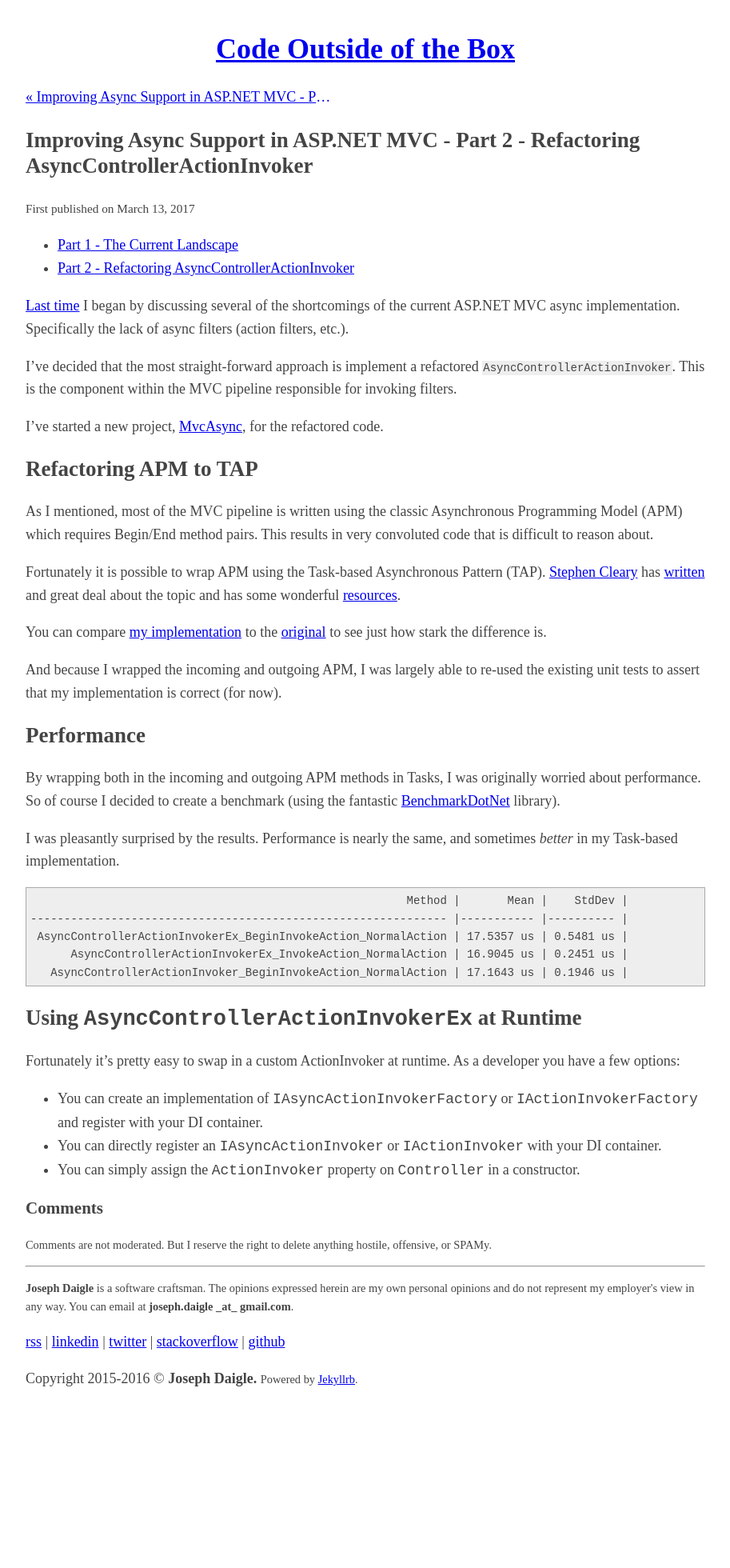
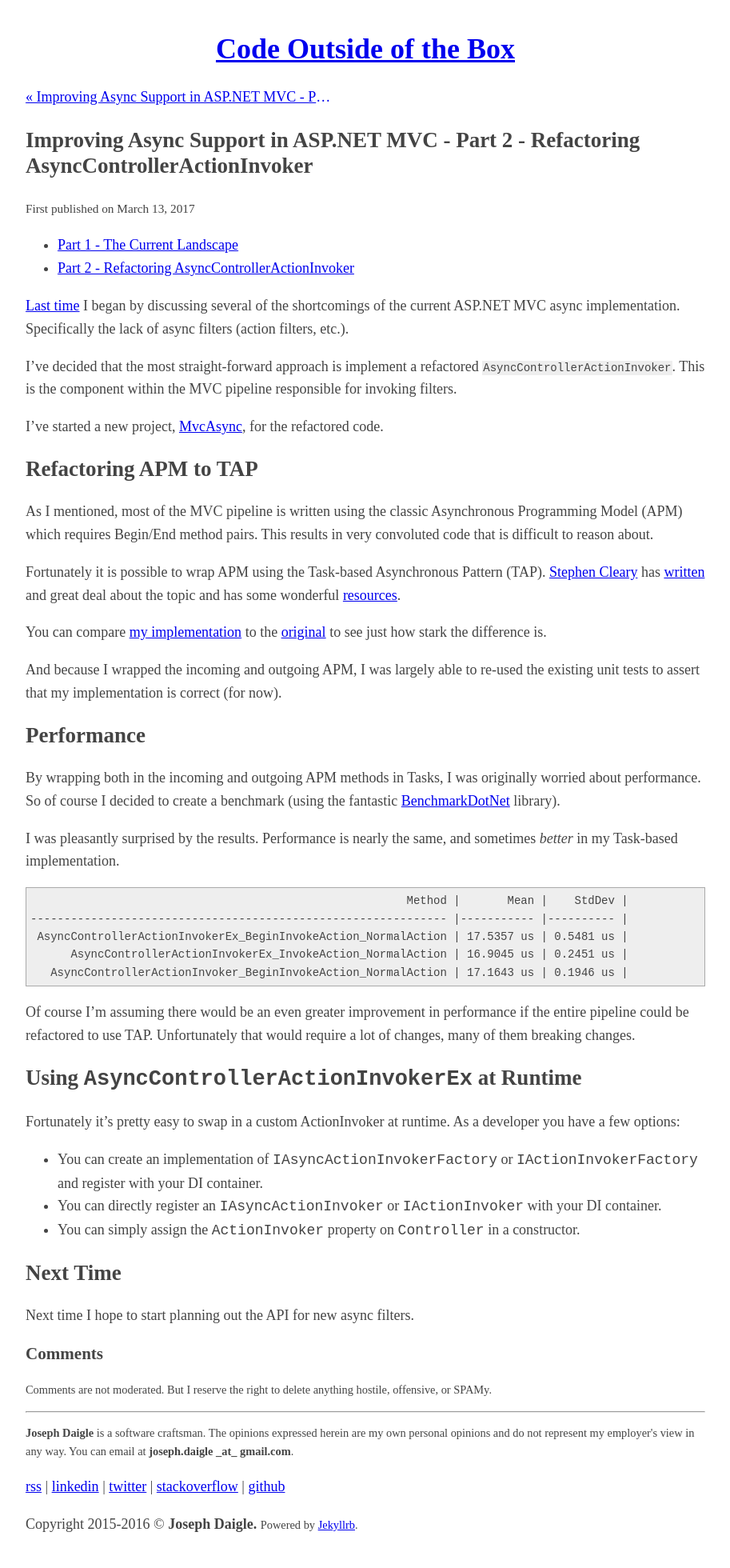
Before and after one commit to jdaigle/jdaigle.github.io, a Jekyll site: the page built from _posts/2017-03-13-improved-async-aspnet-mvc-part-2.md, in a window 1280 px wide. Shown: the whole page at 80% size, without its empty margins (183-1096 px from the left). Built offline with Jekyll 4.4.1, drawn with Linux system fonts in a browser that asks for light colours; before the commit the page ends 1778 px from its top, so only the background shows below that.

Commit message:
minor changes

```diff
--- a/_posts/2017-03-13-improved-async-aspnet-mvc-part-2.md
+++ b/_posts/2017-03-13-improved-async-aspnet-mvc-part-2.md
@@ -34,6 +34,8 @@ I was pleasantly surprised by the results. Performance is nearly the same, and s
           AsyncControllerActionInvokerEx_InvokeAction_NormalAction | 16.9045 us | 0.2451 us |
        AsyncControllerActionInvoker_BeginInvokeAction_NormalAction | 17.1643 us | 0.1946 us |
 
+Of course I'm assuming there would be an even greater improvement in performance if the entire pipeline could be refactored to use TAP. Unfortunately that would require a lot of changes, many of them breaking changes.
+
 ## Using `AsyncControllerActionInvokerEx` at Runtime
 
 Fortunately it's pretty easy to swap in a custom ActionInvoker at runtime. As a developer you have a few options:
@@ -41,3 +43,7 @@ Fortunately it's pretty easy to swap in a custom ActionInvoker at runtime. As a
 * You can create an implementation of `IAsyncActionInvokerFactory` or `IActionInvokerFactory` and register with your DI container.
 * You can directly register an `IAsyncActionInvoker` or `IActionInvoker` with your DI container.
 * You can simply assign the `ActionInvoker` property on `Controller` in a constructor.
+
+## Next Time
+
+Next time I hope to start planning out the API for new async filters.
```
